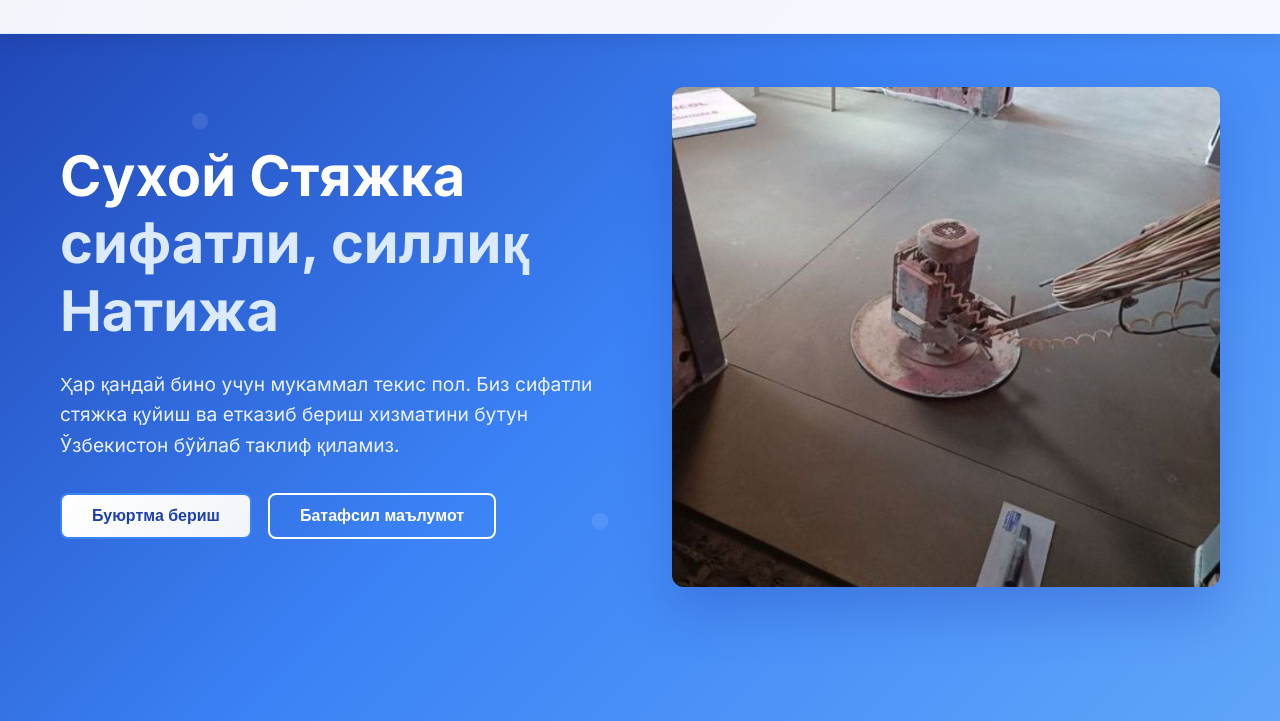
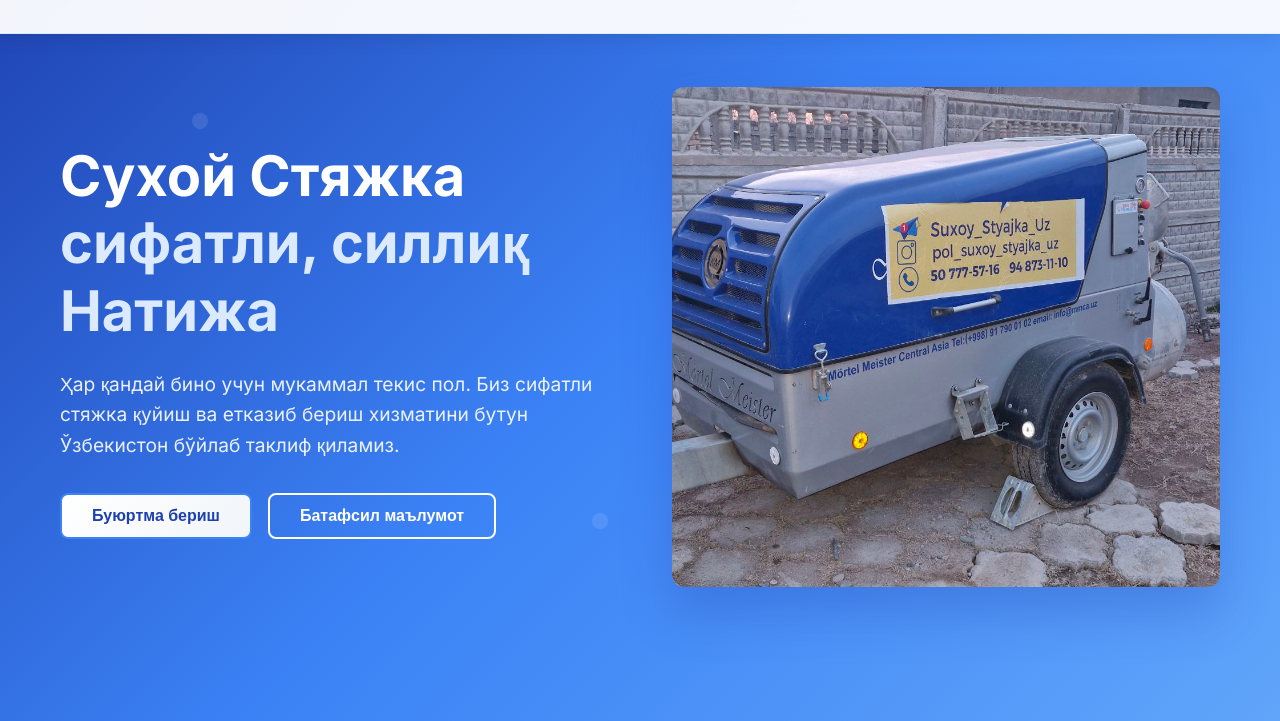
Before and after one commit to jasurjontoshtemirov/sux1, a plain HTML site: page index.html in a window 1280 px wide. Shown: the part 79-800 px from the top of the page. Drawn offline with Linux system fonts and the light colour scheme.

Commit message:
53 code added

```diff
--- a/index.html
+++ b/index.html
@@ -49,7 +49,7 @@
                     </div> </a>
                 </div>
                 <div class="hero-image">
-                    <img src="images/suxoy7.jpg" alt="Сухой Стяжка уз">
+                    <img src="images/suxoy8.jpg" alt="Сухой Стяжка уз">
                 </div>
             </div>
         </div>
```
